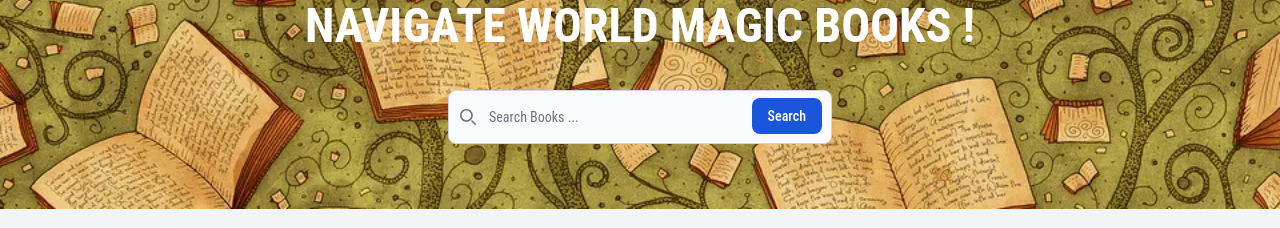
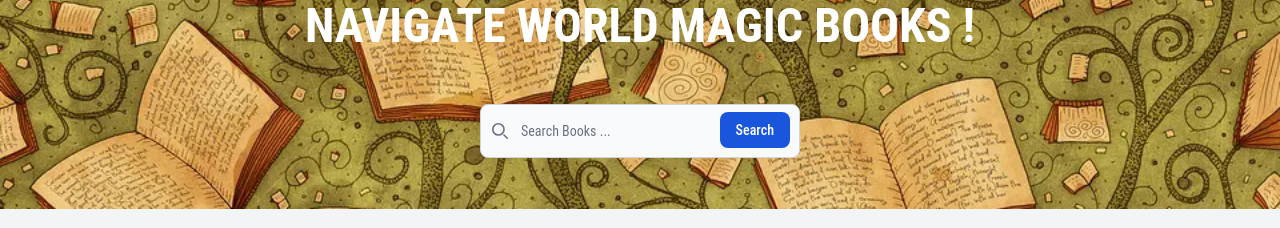
Before and after one commit to MOHAMEDMESKINE1/movie-app-react, a React (Vite) app: page /books in a window 1280 px wide. Shown: the part 455-683 px from the top of the page. Built offline with nearby package versions, Linux system fonts and the light colour scheme; no server answers.

Commit message:
modified layouts

```diff
--- a/src/components/books/Books.jsx
+++ b/src/components/books/Books.jsx
@@ -45,23 +45,25 @@ function Books() {
     return (
         <div>
             <section className=' '  style={sectionStyle}>
-                <div className="md:h-screen py-48 flex items-center justify-center  min-w-full">
+                <div className=" md:h-screen py-48 flex items-center justify-center  ">
                     <div data-aos-easing="ease-in-sine"  data-aos-duration="1000"  data-aos='fade-right'  className=' flex items-center flex-col justify-center ' >
-                        <h1 className='uppercase text-white font-bold text-7xl md:text-9xl text-center text-shadow-lg'   >BOOKS </h1>
-                        <p className='lead uppercase text-white  text-center font-bold my-5 text-3xl md:text-5xl'>Navigate World Magic Books ! </p>
+                        <div className="m-3.5">
+                            <h1 className='uppercase text-white font-bold text-7xl md:text-9xl text-center text-shadow-lg'   >BOOKS </h1>
+                            <p className='lead uppercase text-white  text-center font-bold m-5 text-3xl md:text-5xl'>Navigate World Magic Books ! </p>
 
-                        <div className='flex justify-center m-auto '>
+                        </div>
+                        <div className='flex justify-center mx-auto '>
 
 
                             <form onSubmit={handleSubmit}>
                                 <label for="default-search" class="mb-2 text-sm font-medium text-gray-900 sr-only dark:text-white">Search</label>
-                                <div class="relative m-5">
+                                <div class="relative  m-5">
                                     <div class="absolute inset-y-0 start-0 flex items-center ps-3 pointer-events-none">
                                         <svg class="w-4 h-4 text-gray-500 dark:text-gray-400" aria-hidden="true" xmlns="http://www.w3.org/2000/svg" fill="none" viewBox="0 0 20 20">
                                             <path stroke="currentColor" stroke-linecap="round" stroke-linejoin="round" stroke-width="2" d="m19 19-4-4m0-7A7 7 0 1 1 1 8a7 7 0 0 1 14 0Z"/>
                                         </svg>
                                     </div>
-                                    <input onChange={handleChange} type="search" id="default-search" class="block w-96 p-4 ps-10 text-sm text-gray-900 border border-gray-300 rounded-lg bg-gray-50 focus:ring-blue-500 focus:border-blue-500 dark:bg-gray-700 dark:border-gray-600 dark:placeholder-gray-400 dark:text-white dark:focus:ring-blue-500 dark:focus:border-blue-500" placeholder="Search Books ..." required/>
+                                    <input onChange={handleChange} type="search" id="default-search" className="block w-80 md:max-w-md p-4 ps-10 text-sm text-gray-900 border border-gray-300 rounded-lg bg-gray-50 focus:ring-blue-500 focus:border-blue-500 dark:bg-gray-700 dark:border-gray-600 dark:placeholder-gray-400 dark:text-white dark:focus:ring-blue-500 dark:focus:border-blue-500" placeholder="Search Books ..." required/>
                                     <button type="submit" class="text-white p-3 absolute end-2.5 bottom-2.5 bg-blue-700 hover:bg-blue-800 focus:ring-4 focus:outline-none focus:ring-blue-300 font-medium rounded-lg text-sm px-4 py-2 dark:bg-blue-600 dark:hover:bg-blue-700 dark:focus:ring-blue-800">Search</button>
                                 </div>
                             </form>
--- a/src/layouts/Footer.jsx
+++ b/src/layouts/Footer.jsx
@@ -79,21 +79,21 @@ function Footer() {
                                 <ul class="text-gray-500 dark:text-gray-400 font-medium">
                                     <li class="mb-4 flex justify-start">
 
-                                        <a href="https://github.com/themesberg/flowbite" class=" hover:text-gray-800 hover:underline ">Github</a>
+                                        <a href="https://github.com/MOHAMEDMESKINE1" class=" hover:text-gray-800 hover:underline ">Github</a>
 
                                     </li>
                                     <li class="mb-4 justify-start">
-                                        <a href="https://discord.gg/4eeurUVvTy" class=" hover:text-gray-800 hover:underline">Discord</a>
+                                        <a href="#" class=" hover:text-gray-800 hover:underline">Discord</a>
                                     </li>
                                     <li class="mb-4 justify-start">
 
-                                        <a href="https://discord.gg/4eeurUVvTy" class=" hover:text-gray-800 hover:underline">Facebook</a>
+                                        <a href="#" class=" hover:text-gray-800 hover:underline">Facebook</a>
                                     </li>
                                     <li class="mb-4 justify-start">
-                                        <a href="https://discord.gg/4eeurUVvTy" class=" hover:text-gray-800 hover:underline">Instagram</a>
+                                        <a href="#" class=" hover:text-gray-800 hover:underline">Instagram</a>
                                     </li>
                                     <li class="mb-4 justify-start">
-                                        <a href="https://discord.gg/4eeurUVvTy" class=" hover:text-gray-800 hover:underline">X</a>
+                                        <a href="#" class=" hover:text-gray-800 hover:underline">X</a>
                                     </li>
                                 </ul>
                             </div>
--- a/src/layouts/NavbarLayout.jsx
+++ b/src/layouts/NavbarLayout.jsx
@@ -30,7 +30,7 @@ function NavbarLayout() {
     return (
         <>
 
-            <nav class="nav flex flex-wrap items-center justify-between px-8 shadow-sm">
+            <nav class="flex flex-wrap items-center justify-between px-8 shadow-sm">
                 <div  data-aos="fade-up" data-aos-anchor-placement="bottom-bottom"  class="flex flex-no-shrink items-start mr-6 py-3 text-grey-darkest">
 
                     <Link to={"/"} className='flex justify-start'>
```
